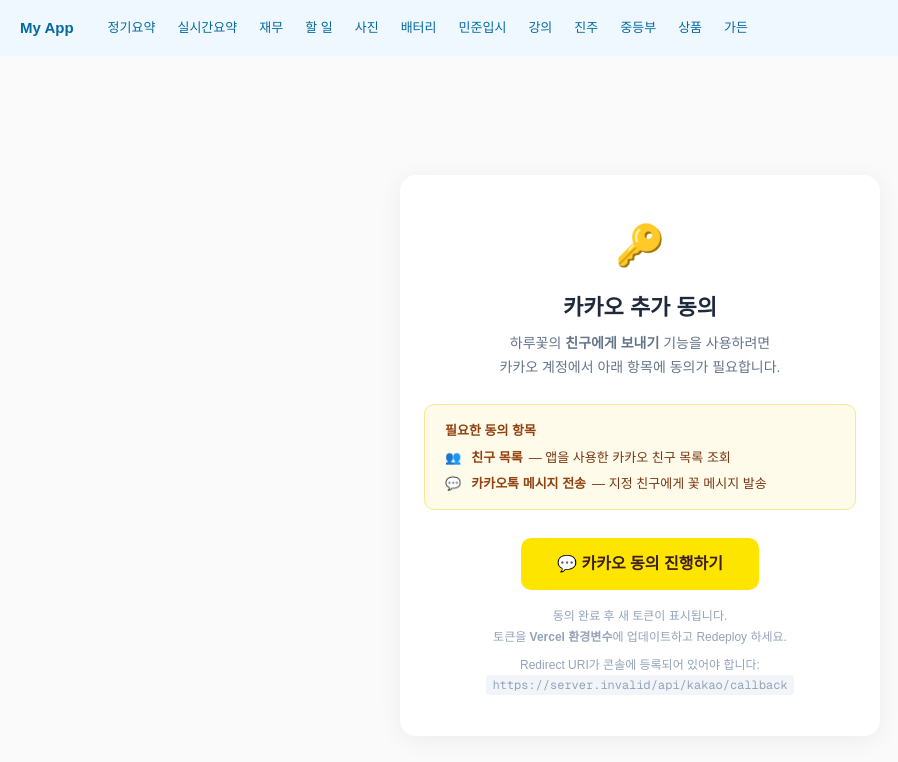
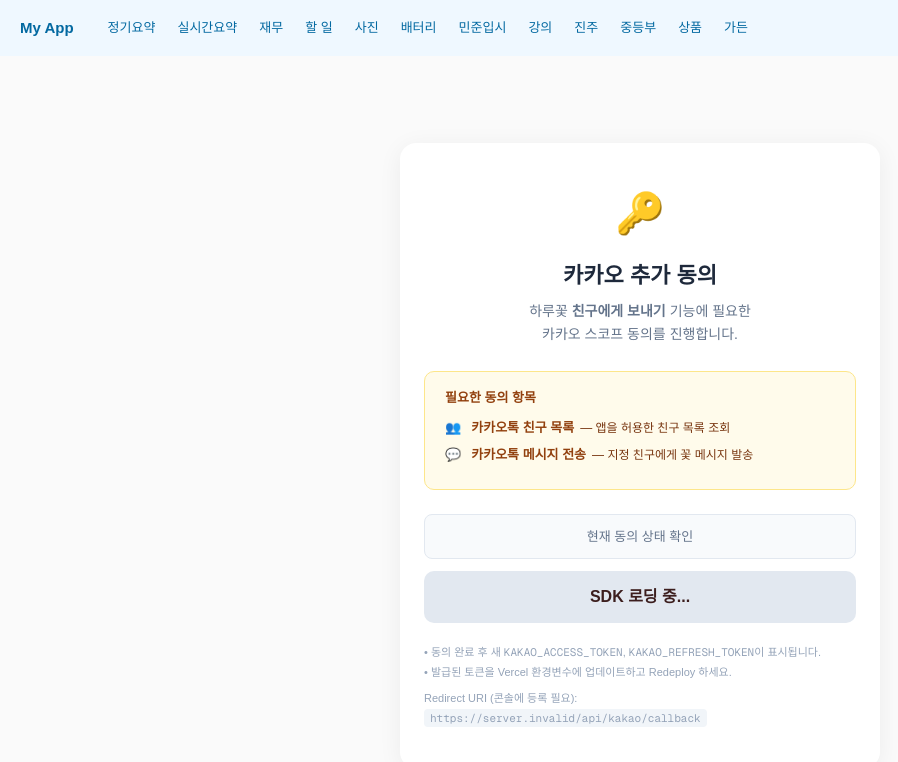
Before and after one commit to juminsarang76/my-app, a Next.js app: page /kakao-auth in a window 1280 px wide. Shown: the top 762 px of the page, without its empty margins (0-898 px from the left). Built offline with nearby package versions, Linux system fonts and the light colour scheme; no server answers.

Commit message:
feat: 카카오 동의 페이지 JS SDK 방식으로 업그레이드
Co-Authored-By: Claude Sonnet 4.6 (1M context) <noreply@anthropic.com>

```diff
--- a/app/kakao-auth/page.tsx
+++ b/app/kakao-auth/page.tsx
@@ -1,113 +1,183 @@
-import { redirect } from 'next/navigation'
+'use client'
 
-// 카카오 추가 동의 페이지
-// 친구 목록(friends) + 메시지 전송(talk_message) 스코프 요청
-export default function KakaoAuthPage({
-  searchParams,
-}: {
-  searchParams: Promise<{ step?: string }>
-}) {
-  const restKey = process.env.KAKAO_REST_API_KEY
-  const apiUrl = process.env.NEXT_PUBLIC_API_URL
+import Script from 'next/script'
+import { useState } from 'react'
 
-  if (!restKey || !apiUrl) {
-    return (
-      <Page>
-        <h2 style={{ color: '#ef4444' }}>❌ 환경변수 누락</h2>
-        <p><code>KAKAO_REST_API_KEY</code> 또는 <code>NEXT_PUBLIC_API_URL</code>이 설정되지 않았습니다.</p>
-      </Page>
-    )
+declare global {
+  interface Window {
+    Kakao: {
+      init: (key: string) => void
+      isInitialized: () => boolean
+      Auth: {
+        authorize: (options: {
+          redirectUri: string
+          scope?: string
+        }) => void
+      }
+      API: {
+        request: (options: {
+          url: string
+          data?: Record<string, unknown>
+        }) => Promise<{ scopes: { id: string; agreed: boolean }[] }>
+      }
+    }
+  }
 }
 
+export default function KakaoAuthPage() {
+  const jsKey = process.env.NEXT_PUBLIC_KAKAO_JS_KEY
+  const apiUrl = process.env.NEXT_PUBLIC_API_URL
+  const [scopeStatus, setScopeStatus] = useState<{ id: string; agreed: boolean }[] | null>(null)
+  const [checking, setChecking] = useState(false)
+  const [sdkReady, setSdkReady] = useState(false)
+
   const redirectUri = `${apiUrl}/api/kakao/callback`
-  const authUrl =
-    `https://kauth.kakao.com/oauth/authorize` +
-    `?response_type=code` +
-    `&client_id=${restKey}` +
-    `&redirect_uri=${encodeURIComponent(redirectUri)}` +
-    `&scope=friends,talk_message` +
-    `&auth_tpye=reprompt`  // 이미 로그인 상태라도 동의 화면 표시
+
+  function handleSdkLoad() {
+    if (jsKey && window.Kakao && !window.Kakao.isInitialized()) {
+      window.Kakao.init(jsKey)
+    }
+    setSdkReady(true)
+  }
+
+  async function checkScopes() {
+    setChecking(true)
+    try {
+      const res = await window.Kakao.API.request({
+        url: '/v2/user/scopes',
+        data: { scopes: ['friends', 'talk_message'] },
+      })
+      setScopeStatus(res.scopes)
+    } catch (e) {
+      alert('동의 항목 확인 실패. 먼저 카카오 로그인이 필요합니다.\n아래 "동의 추가" 버튼을 바로 눌러주세요.')
+    } finally {
+      setChecking(false)
+    }
+  }
+
+  function handleAuthorize() {
+    if (!window.Kakao?.isInitialized()) {
+      alert('카카오 SDK가 초기화되지 않았습니다. 잠시 후 다시 시도하세요.')
+      return
+    }
+    window.Kakao.Auth.authorize({
+      redirectUri,
+      scope: 'friends,talk_message',
+    })
+  }
+
+  const allAgreed = scopeStatus?.every((s) => s.agreed) ?? false
 
   return (
-    <Page>
+    <>
+      <Script
+        src="https://t1.kakaocdn.net/kakao_js_sdk/2.7.4/kakao.min.js"
+        integrity="sha384-TiCUE00h649CAMonG018J2ujOgDKW/kVWlChEuu4jK2vxfAAD0eZxzCKakxg55G4"
+        crossOrigin="anonymous"
+        onLoad={handleSdkLoad}
+      />
+
+      <div style={{
+        fontFamily: 'sans-serif', minHeight: '100vh',
+        display: 'flex', alignItems: 'center', justifyContent: 'center',
+        background: '#FAFAFA',
+      }}>
+        <div style={{
+          maxWidth: 480, width: '100%', margin: '0 auto',
+          padding: '40px 24px', background: '#fff',
+          borderRadius: 16, boxShadow: '0 4px 24px rgba(0,0,0,0.06)',
+          textAlign: 'center',
+        }}>
           <div style={{ fontSize: 40, marginBottom: 16 }}>🔑</div>
           <h1 style={{ fontSize: 22, fontWeight: 700, color: '#1e293b', marginBottom: 8 }}>
             카카오 추가 동의
           </h1>
           <p style={{ color: '#64748b', fontSize: 14, marginBottom: 24, lineHeight: 1.7 }}>
-        하루꽃의 <strong>친구에게 보내기</strong> 기능을 사용하려면<br />
-        카카오 계정에서 아래 항목에 동의가 필요합니다.
+            하루꽃 <strong>친구에게 보내기</strong> 기능에 필요한<br />
+            카카오 스코프 동의를 진행합니다.
           </p>
 
-      <div style={{ background: '#FFFBEB', border: '1px solid #FDE68A', borderRadius: 10, padding: '16px 20px', marginBottom: 28, textAlign: 'left' }}>
-        <div style={{ fontSize: 13, fontWeight: 700, color: '#92400E', marginBottom: 8 }}>필요한 동의 항목</div>
-        <div style={{ display: 'flex', flexDirection: 'column', gap: 6 }}>
+          {/* 필요 스코프 */}
+          <div style={{
+            background: '#FFFBEB', border: '1px solid #FDE68A',
+            borderRadius: 10, padding: '16px 20px', marginBottom: 24, textAlign: 'left',
+          }}>
+            <div style={{ fontSize: 13, fontWeight: 700, color: '#92400E', marginBottom: 10 }}>필요한 동의 항목</div>
             {[
-            { icon: '👥', label: '친구 목록', desc: '앱을 사용한 카카오 친구 목록 조회' },
-            { icon: '💬', label: '카카오톡 메시지 전송', desc: '지정 친구에게 꽃 메시지 발송' },
-          ].map((item) => (
-            <div key={item.label} style={{ display: 'flex', alignItems: 'flex-start', gap: 10, fontSize: 13 }}>
+              { id: 'friends', icon: '👥', label: '카카오톡 친구 목록', desc: '앱을 허용한 친구 목록 조회' },
+              { id: 'talk_message', icon: '💬', label: '카카오톡 메시지 전송', desc: '지정 친구에게 꽃 메시지 발송' },
+            ].map((item) => {
+              const status = scopeStatus?.find((s) => s.id === item.id)
+              return (
+                <div key={item.id} style={{ display: 'flex', alignItems: 'center', gap: 10, fontSize: 13, marginBottom: 8 }}>
                   <span>{item.icon}</span>
-              <div>
+                  <div style={{ flex: 1 }}>
                     <strong style={{ color: '#92400E' }}>{item.label}</strong>
-                <span style={{ color: '#78350F', marginLeft: 6 }}>— {item.desc}</span>
+                    <span style={{ color: '#78350F', marginLeft: 6, fontSize: 12 }}>— {item.desc}</span>
+                  </div>
+                  {status && (
+                    <span style={{
+                      fontSize: 11, fontWeight: 700, padding: '2px 8px', borderRadius: 20,
+                      background: status.agreed ? '#D1FAE5' : '#FEE2E2',
+                      color: status.agreed ? '#065F46' : '#991B1B',
+                    }}>
+                      {status.agreed ? '동의됨' : '미동의'}
+                    </span>
+                  )}
+                </div>
+              )
+            })}
+          </div>
+
+          {/* 동의 상태 확인 */}
+          {scopeStatus === null ? (
+            <button
+              onClick={checkScopes}
+              disabled={checking || !sdkReady}
+              style={{
+                display: 'block', width: '100%', padding: '12px',
+                background: '#F8FAFC', border: '1px solid #E2E8F0',
+                borderRadius: 8, fontSize: 13, color: '#64748b',
+                cursor: 'pointer', marginBottom: 12,
+              }}
+            >
+              {checking ? '확인 중...' : '현재 동의 상태 확인'}
+            </button>
+          ) : allAgreed ? (
+            <div style={{
+              padding: '12px', background: '#D1FAE5', borderRadius: 8,
+              fontSize: 13, color: '#065F46', fontWeight: 700, marginBottom: 12,
+            }}>
+              ✅ 모든 항목에 동의됨. 아래에서 새 토큰을 발급받으세요.
+            </div>
+          ) : null}
+
+          {/* 동의 추가 버튼 */}
+          <button
+            onClick={handleAuthorize}
+            disabled={!sdkReady}
+            style={{
+              display: 'block', width: '100%',
+              padding: '14px', background: sdkReady ? '#FEE500' : '#e2e8f0',
+              color: '#3C1E1E', border: 'none', borderRadius: 10,
+              fontWeight: 700, fontSize: 16, cursor: sdkReady ? 'pointer' : 'not-allowed',
+              marginBottom: 20,
+            }}
+          >
+            {sdkReady ? '💬 카카오 동의 추가 + 토큰 발급' : 'SDK 로딩 중...'}
+          </button>
+
+          <div style={{ fontSize: 11, color: '#94a3b8', lineHeight: 1.8, textAlign: 'left' }}>
+            <p>• 동의 완료 후 새 <code>KAKAO_ACCESS_TOKEN</code>, <code>KAKAO_REFRESH_TOKEN</code>이 표시됩니다.</p>
+            <p>• 발급된 토큰을 Vercel 환경변수에 업데이트하고 Redeploy 하세요.</p>
+            <p style={{ marginTop: 6 }}>Redirect URI (콘솔에 등록 필요):<br />
+              <code style={{ background: '#f1f5f9', padding: '2px 6px', borderRadius: 4, wordBreak: 'break-all' }}>
+                {redirectUri}
+              </code>
+            </p>
           </div>
         </div>
-          ))}
       </div>
-      </div>
-
-      <a
-        href={authUrl}
-        style={{
-          display: 'inline-block',
-          padding: '14px 36px',
-          background: '#FEE500',
-          color: '#3C1E1E',
-          borderRadius: 10,
-          textDecoration: 'none',
-          fontWeight: 700,
-          fontSize: 16,
-          marginBottom: 16,
-        }}
-      >
-        💬 카카오 동의 진행하기
-      </a>
-
-      <div style={{ fontSize: 12, color: '#94a3b8', lineHeight: 1.7 }}>
-        <p>동의 완료 후 새 토큰이 표시됩니다.</p>
-        <p>토큰을 <strong>Vercel 환경변수</strong>에 업데이트하고 Redeploy 하세요.</p>
-        <p style={{ marginTop: 8 }}>
-          Redirect URI가 콘솔에 등록되어 있어야 합니다:<br />
-          <code style={{ background: '#f1f5f9', padding: '2px 6px', borderRadius: 4 }}>{redirectUri}</code>
-        </p>
-      </div>
-    </Page>
+    </>
   )
 }
-
-function Page({ children }: { children: React.ReactNode }) {
-  return (
-    <div style={{
-      fontFamily: 'sans-serif',
-      minHeight: '100vh',
-      display: 'flex',
-      alignItems: 'center',
-      justifyContent: 'center',
-      background: '#FAFAFA',
-    }}>
-      <div style={{
-        maxWidth: 480,
-        width: '100%',
-        margin: '0 auto',
-        padding: '40px 24px',
-        background: '#fff',
-        borderRadius: 16,
-        boxShadow: '0 4px 24px rgba(0,0,0,0.06)',
-        textAlign: 'center',
-      }}>
-        {children}
-      </div>
-    </div>
-  )
-}
```
Lines whose indentation alone changed are shown as unchanged.
